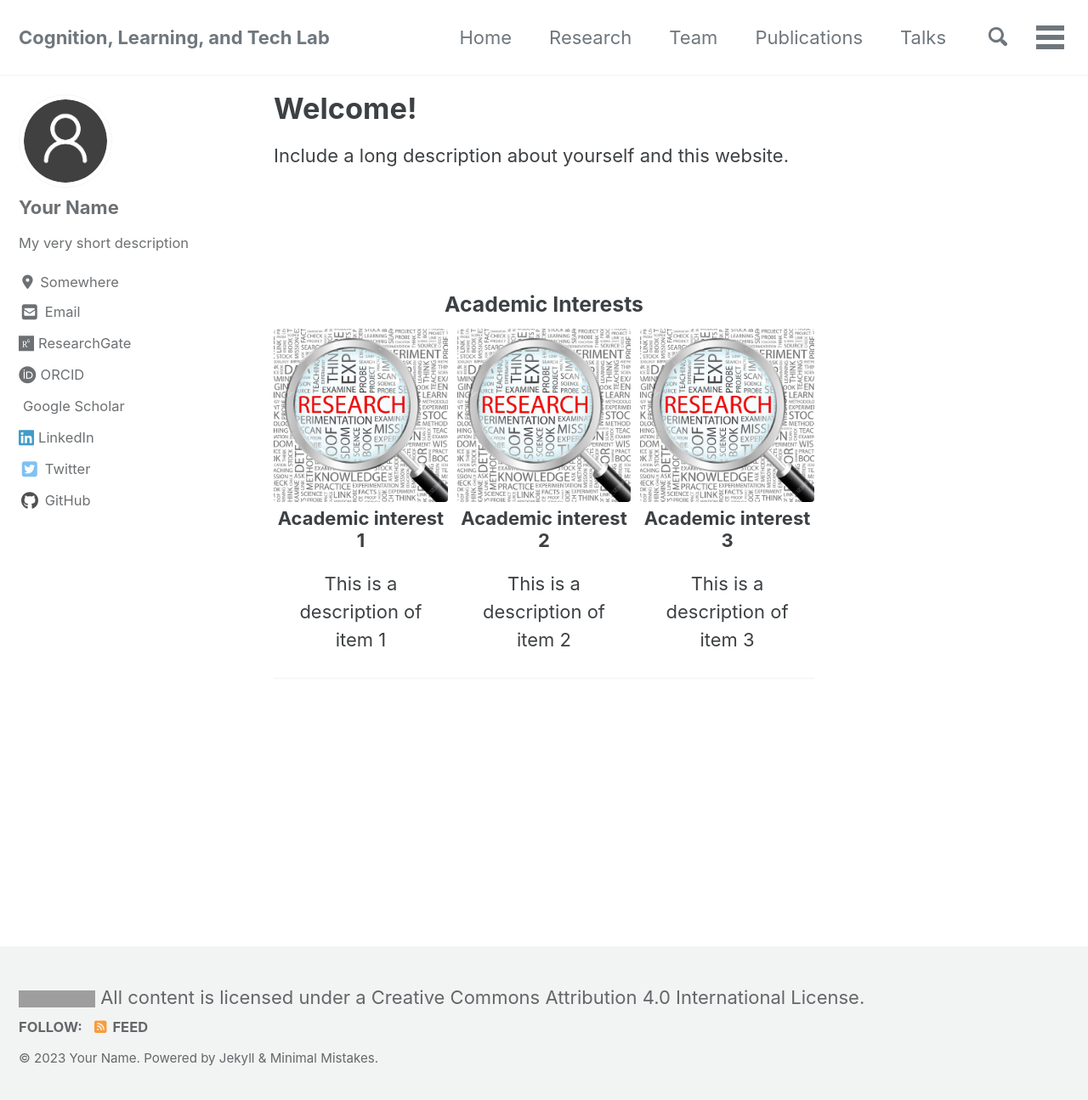
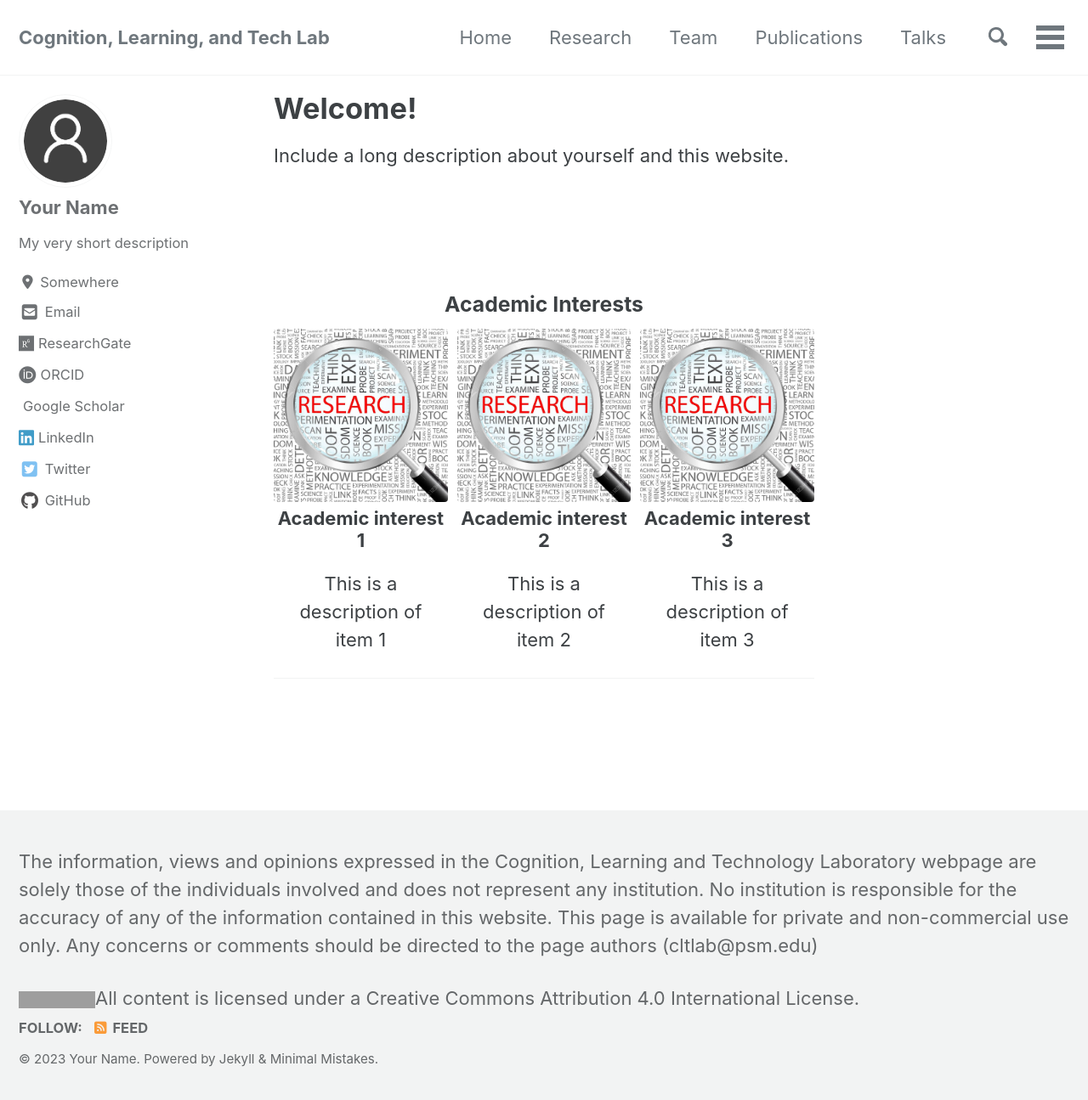
Before and after one commit to cognition-health-technology-lab/chtlab.github.io, a Jekyll site: the page built from _pages/index.md, in a window 1280 px wide and 1302 px high. Shown: the top 1295 px of the window at 85% size. Built offline with Jekyll 4.4.1, drawn with Linux system fonts in a browser that asks for light colours; cached includes are drawn as plain includes; nearby versions of some CDN libraries; a style sheet for code colours, icons or effects is not loaded; grey boxes are pictures that could not be loaded.

Commit message:
Add disclaimer for non-affiliation

```diff
--- a/_includes/footer/custom.html
+++ b/_includes/footer/custom.html
@@ -1,3 +1,13 @@
+<p>The information, views and opinions expressed in the Cognition, Learning and Technology
+    Laboratory webpage are solely those of the individuals involved and does not represent any
+    institution. No institution is responsible for the accuracy of any of the information
+    contained in this website. This page is available for private and non-commercial use only.
+    Any concerns or comments should be directed to the page authors (cltlab@psm.edu)
+</p>
 <!-- start custom footer snippets -->
-<a rel="license" href="http://creativecommons.org/licenses/by/4.0/"><img alt="Creative Commons License" style="border-width:0" src="https://i.creativecommons.org/l/by/4.0/88x31.png" /></a>     All content is licensed under a <a rel="license" href="http://creativecommons.org/licenses/by/4.0/">Creative Commons Attribution 4.0 International License</a>.
+<a rel="license" href="http://creativecommons.org/licenses/by/4.0/">
+    <img alt="Creative Commons License" style="border-width:0"
+        src="https://i.creativecommons.org/l/by/4.0/88x31.png" /></a>All content is licensed
+under a <a rel="license" href="http://creativecommons.org/licenses/by/4.0/">Creative Commons Attribution 4.0
+    International License</a>.
 <!-- end custom footer snippets -->
```
